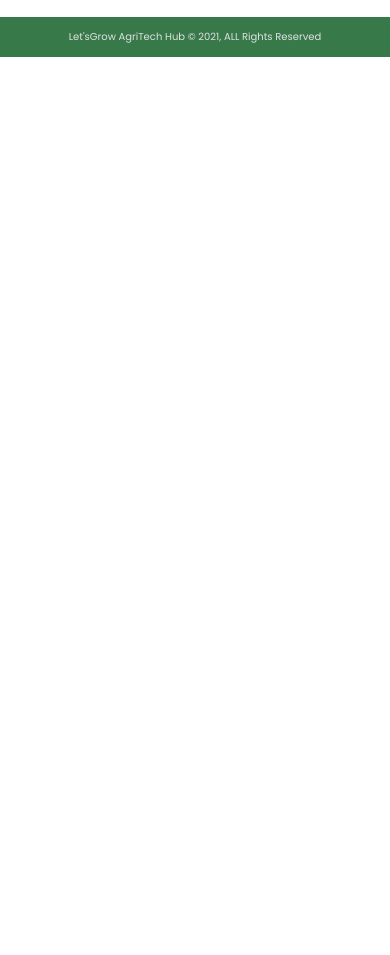
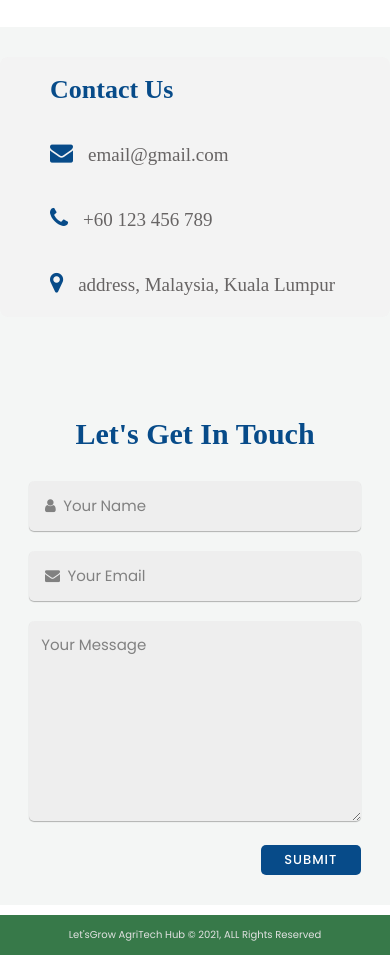
Before and after one commit to seyi4mi/carrot, a React (Create React App) app: page / in a window 390 px wide. Shown: the part 2220-3175 px from the top of the page. Before the commit the page ends 2277 px from the top, so only its background shows below. Built offline with nearby package versions, Linux system fonts and the light colour scheme; a web font is replaced by a local one.

Commit message:
made contact us responsive

```diff
--- a/src/App.js
+++ b/src/App.js
@@ -6,7 +6,7 @@ import Aboutus from "./components/About/Aboutus"
 import VidSection from "./components/Video/VidSection"
 // import Services from "./components/Services/Services"
 // import OurTeam from "./components/Team/OurTeam"
-// import Contact from "./components/Contact/Contact"
+import Contact from "./components/Contact/Contact"
 import Footer from "./components/Footer/Footer"
 
 function App() {
@@ -15,8 +15,8 @@ function App() {
 			<Navbar />
 			<Banner />
 			<Aboutus />
-			<VidSection /> {/* <Services /> */} {/* <OurTeam /> */}{" "}
-			{/* <Contact /> */} <Footer />
+			<VidSection /> {/* <Services /> */} {/* <OurTeam /> */} <Contact />
+			<Footer />
 		</>
 	)
 }
--- a/src/components/Contact/Contact.css
+++ b/src/components/Contact/Contact.css
@@ -3,8 +3,8 @@ input {
 }
 
 .contact {
-    margin: 0px auto;
-    min-height: 75vh;
+    margin: 10px auto;
+    min-height: 55vh;
     width: 100%;
     background: #f4f6f5;
 }
@@ -19,6 +19,7 @@ input {
 .contact-title {
     font-family: Monda;
     color: #074b89;
+    font-size: 27px;
 }
 
 .contact-info {
@@ -26,12 +27,13 @@ input {
     max-width: 500px;
     line-height: 65px;
     padding-left: 50px;
-    margin: auto;
-    margin-top: 127px;
+    margin-top: 80px;
+    margin-right: 70px;
     font-size: 19px;
     border-radius: 8px;
     background-color: rgb(243, 243, 243);
     font-family: Monda;
+    width: 50%;
 }
 
 .contact-info i {
@@ -42,7 +44,8 @@ input {
 
 .contact-form {
     max-width: 700px;
-    margin-right: 50px;
+    margin-right: 35px;
+    width: 50%;
 }
 
 .intouch-title {
@@ -54,11 +57,6 @@ input {
     padding-bottom: 30px;
 }
 
-.contact-info,
-.contact-form {
-    flex: 1;
-}
-
 .text-box,
 .msg-box {
     background: rgb(238, 238, 238);
@@ -67,7 +65,7 @@ input {
     width: calc(50% - 10px);
     height: 50px;
     padding: 12px;
-    font-size: 17px;
+    font-size: 15px;
     border-radius: 5px;
     box-shadow: 0 1px 1px rgba(0, 0, 0, 0.308);
     margin-bottom: 20px;
@@ -92,16 +90,15 @@ input {
     font-family: Poppins;
     color: #fff;
     border: none;
-    width: 120px;
-    height: 40px;
-    font-size: 15px;
+    width: 100px;
+    height: 30px;
+    font-size: 13px;
     text-transform: uppercase;
-    letter-spacing: 2px;
+    letter-spacing: 1px;
     font-weight: 500;
     border-radius: 5px;
     cursor: pointer;
     transition: 0.3s;
-    margin-top: 12px;
 }
 
 .submit-btn:hover {
@@ -120,3 +117,36 @@ input {
         width: 100%;
     }
 }
+
+@media screen and (max-width: 750px) {
+    .contact-title {
+        font-size: 26px;
+    }
+    .contact-info {
+        width: 100%;
+    }
+    .contact-info i {
+        font-size: 23px;
+    }
+    .intouch-title {
+        font-size: 30px;
+    }
+    .contact-form {
+        width: 85%;
+    }
+}
+
+@media screen and (max-width: 290px) {
+    .contact-title {
+        font-size: 19px;
+    }
+    .contact-info {
+        font-size: 13px;
+    }
+    .contact-info i {
+        font-size: 10px;
+    }
+    .intouch-title {
+        font-size: 19px;
+    }
+}
--- a/src/components/Contact/Contact.js
+++ b/src/components/Contact/Contact.js
@@ -7,23 +7,25 @@ function Contact() {
 			<div className="contact" id="contact-us">
 				<div className="contacts">
 					<div className="contact-info">
-						<h2 className="contact-title"> Contact Us </h2>{" "}
+						<h2 className="contact-title"> Contact Us </h2>
 						<div>
-							<i className="fa fa-envelope"> </i>email@gmail.com{" "}
-						</div>{" "}
+							<i className="fa fa-envelope"> </i>email@gmail.com
+						</div>
 						<div>
-							<i className="fa fa-phone"> </i>+60 123 456 789{" "}
-						</div>{" "}
+							<i className="fa fa-phone"> </i>+60 123 456 789
+						</div>
 						<div>
-							<i className="fa fa-map-marker"> </i>address, Malaysia, Kuala
-							Lumpur{" "}
-						</div>{" "}
+							<div className="marker-icon">
+								<i className="fa fa-map-marker"> </i>address, Malaysia, Kuala
+								Lumpur
+							</div>
+						</div>
 					</div>
+
 					<div className="contact-form">
 						<h2 h2 className="intouch-title">
-							{" "}
-							Let 's Get In Touch
-						</h2>{" "}
+							Let's Get In Touch
+						</h2>
 						<form action="" method="post">
 							<input
 								type="text"
@@ -31,30 +33,30 @@ function Contact() {
 								className="text-box"
 								placeholder=" &#xf007;  Your Name"
 								required
-							></input>{" "}
+							></input>
 							<input
 								type="email"
 								name="email"
 								className="text-box"
 								placeholder=" &#xf0e0;  Your Email"
 								required
-							></input>{" "}
+							></input>
 							<textarea
 								name="message"
 								className="msg-box"
 								rows="5"
 								placeholder="Your Message"
-							></textarea>{" "}
+							></textarea>
 							<input
 								type="submit"
 								name="submit"
 								className="submit-btn"
 								value="Submit"
-							></input>{" "}
-						</form>{" "}
-					</div>{" "}
-				</div>{" "}
-			</div>{" "}
+							></input>
+						</form>
+					</div>
+				</div>
+			</div>
 		</>
 	)
 }
```
